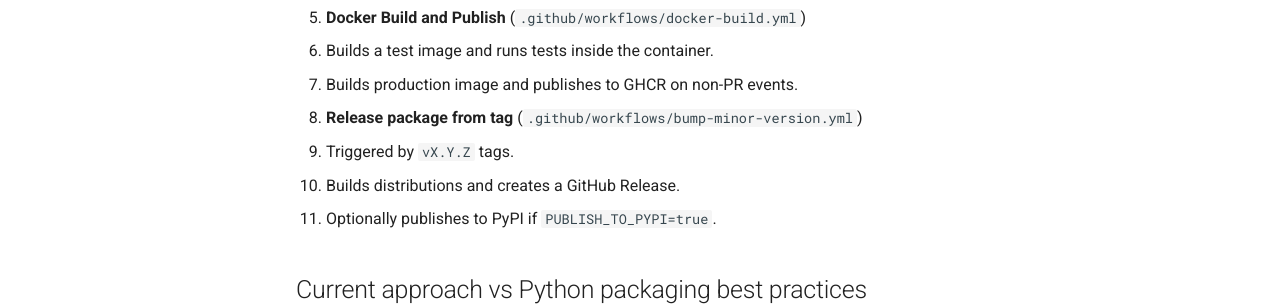
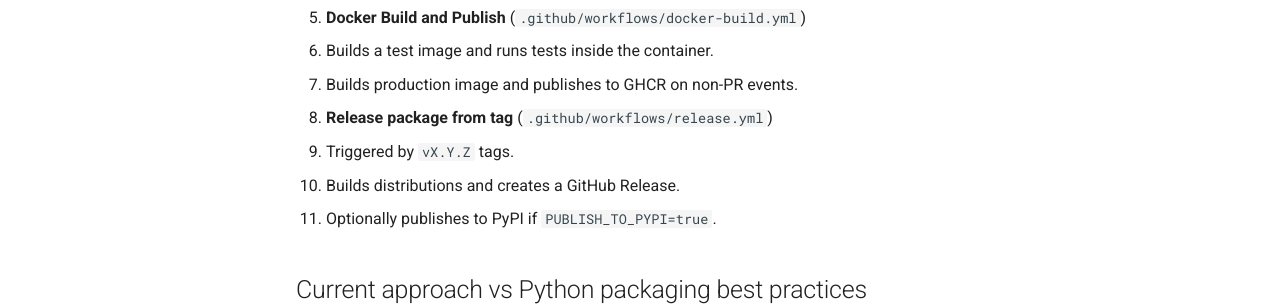
Before and after one commit to ivan-sparq/template-uv, an MkDocs documentation site: the page built from docs/how-to/ci-cd.md, in a window 1280 px wide and 900 px high. Shown: the part 450-756 px from the top of the window. Built offline with MkDocs 1.6.1 and Material for MkDocs 9.7.7, drawn with Linux system fonts in a browser that asks for light colours.

Commit message:
Rename release workflow and update docs references
Co-authored-by: Ivan N <ivan-sparq@users.noreply.github.com>

```diff
--- a/docs/how-to/ci-cd.md
+++ b/docs/how-to/ci-cd.md
@@ -11,7 +11,7 @@ This template provides three CI/CD workflows:
 2. **Docker Build and Publish** (`.github/workflows/docker-build.yml`)
    - Builds a test image and runs tests inside the container.
    - Builds production image and publishes to GHCR on non-PR events.
-3. **Release package from tag** (`.github/workflows/bump-minor-version.yml`)
+3. **Release package from tag** (`.github/workflows/release.yml`)
    - Triggered by `vX.Y.Z` tags.
    - Builds distributions and creates a GitHub Release.
    - Optionally publishes to PyPI if `PUBLISH_TO_PYPI=true`.
```
Also changed, not shown: 2 other files.
